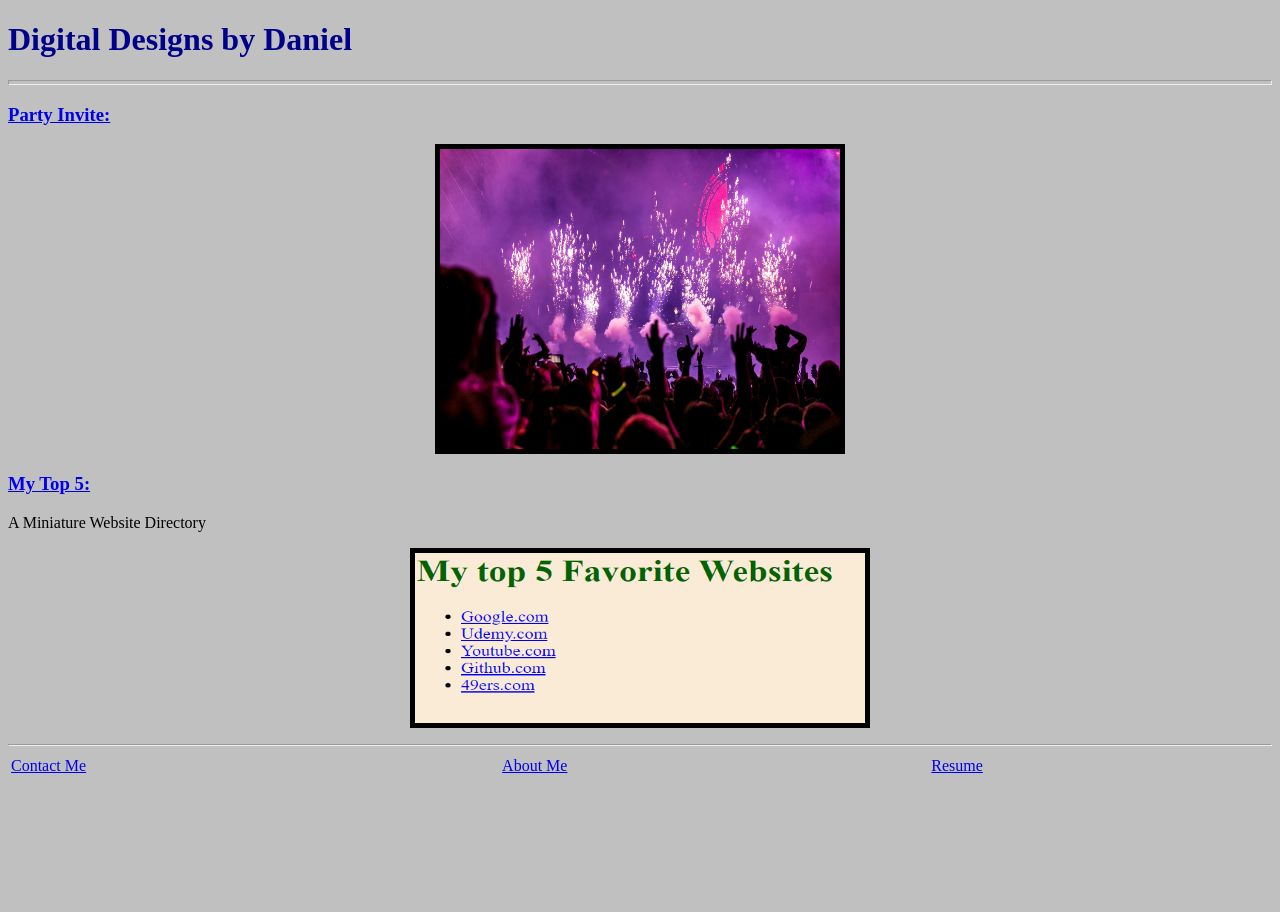
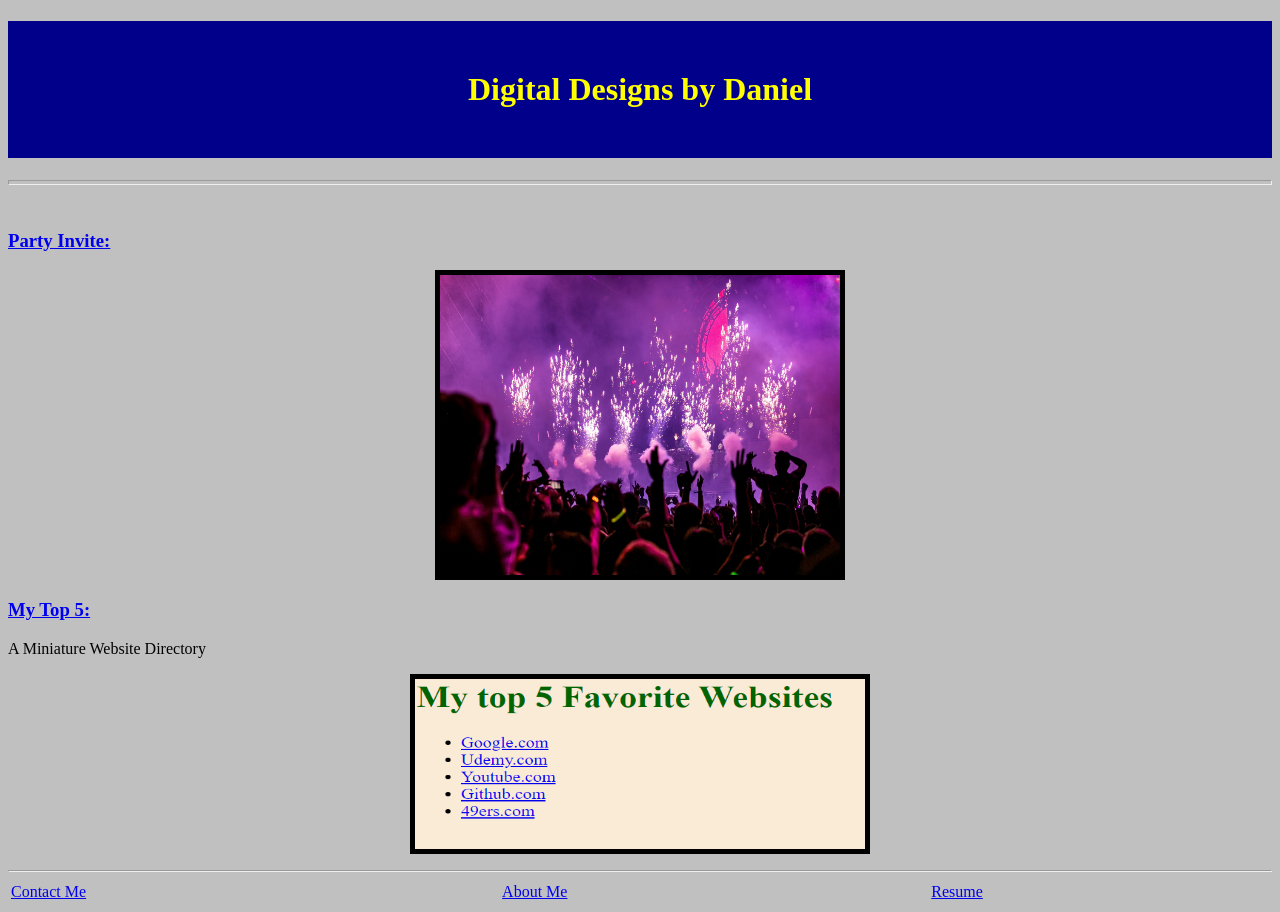
Before and after one commit to JustLecs/html-portfolio, a plain HTML site: page index.html in a window 1280 px wide. Before the commit the page ends 800 px from the top, so only its background shows below. Drawn offline with Linux system fonts and the light colour scheme.

Commit message:
Add files via upload

```diff
--- a/assets/styles.css
+++ b/assets/styles.css
@@ -1,3 +1,15 @@
 html {background-color: #C0C0C0;}
-h1 {color:darkblue}
-.center {display: block; margin-left: auto; margin-right:auto; border: 5px solid black;}
+h1 {color:yellow;
+    background-color: darkblue;
+    border: 50px solid darkblue;
+    text-align: center;
+}
+.center {display: block;
+    margin-left: auto;
+    margin-right:auto;
+    border: 5px solid black;
+}
+div1 {
+    background-color: darkblue;
+
+}
--- a/index.html
+++ b/index.html
@@ -9,9 +9,11 @@
 </head>
 
 <body>
+    <div1>
     <H1>Digital Designs by Daniel</H1>
     <hr size="5">
-        <div>
+        </div1>
+        <br/><div>
         <h3><a href="./public/index.html">Party Invite:</a></h3>
             <a href="./public/index.html"><img src="./assets/images/pexels-wendy-wei-1190298.jpg" alt="people and fireworks" height="300" width="400" class="center"></a>
         </div><div>
```
